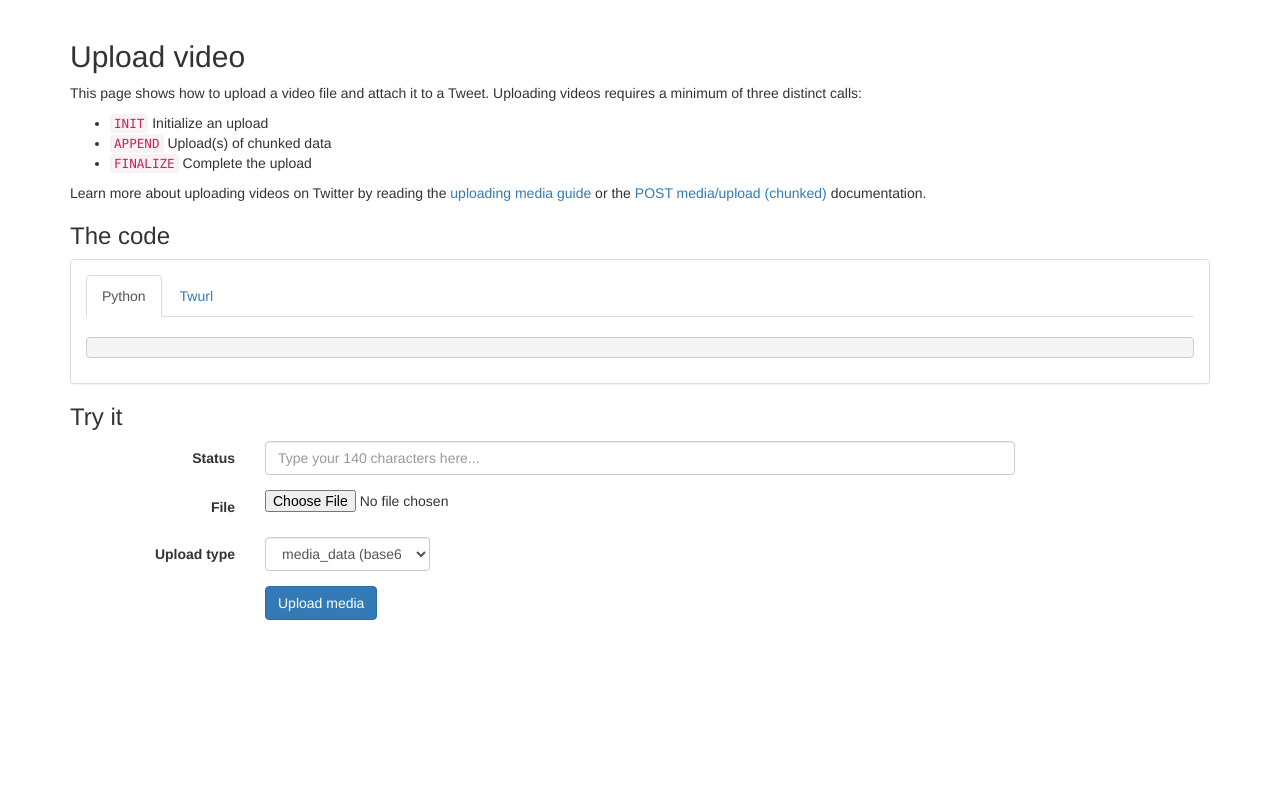
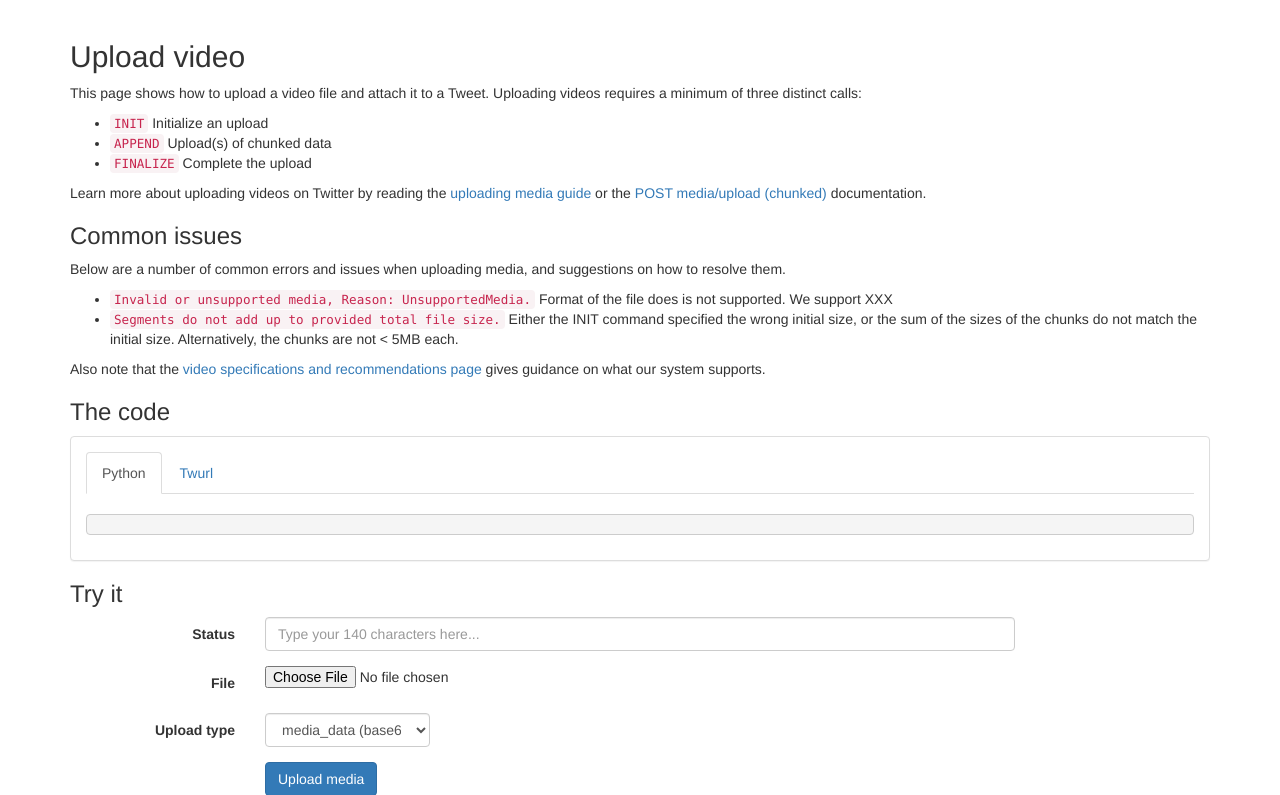
Before and after one commit to twitterml/django-rest-apis, a Django app: template templates/media_video.html in a window 1280 px wide. Shown: the part 52-847 px from the top of the page. Before the commit the page ends 672 px from the top, so only its background shows below. Run offline with Django 3.2, Linux system fonts and the light colour scheme; the template is opened without the code that fills it: values that come from a table or form of the project are taken from there, others are empty; some libraries are stand-ins or nearby versions.

Commit message:
updates to video errors

```diff
--- a/templates/media_video.html
+++ b/templates/media_video.html
@@ -20,6 +20,24 @@ requires a minimum of three distinct calls:
 Learn more about uploading videos on Twitter by reading the
 <a href="https://dev.twitter.com/rest/public/uploading-media#chunkedupload" target="_target">uploading media guide</a> or the
 <a href="https://dev.twitter.com/rest/reference/post/media/upload-chunked" target="_target">POST media/upload (chunked)</a> documentation.</p>
+
+<h3>Common issues</h3>
+
+<p>Below are a number of common errors and issues when uploading media, and suggestions on how to resolve them.</p>
+
+<ul>
+<li><code>Invalid or unsupported media, Reason: UnsupportedMedia.</code> Format of the file does is not supported. We support XXX
+<li><code>Segments do not add up to provided total file size.</code> Either the INIT command specified the wrong initial size,
+or the sum of the sizes of the chunks do not match the initial size. Alternatively, the chunks are not < 5MB each.
+<!--
+<li><code>media type unrecognized.</code> TBD
+<li><code></code> TBD
+<li><code></code> TBD
+-->
+</ul>
+
+<p>Also note that the <a href="https://dev.twitter.com/rest/public/uploading-media#videorecs" target="_target">video specifications
+and recommendations page</a> gives guidance on what our system supports.
 
 <h3>The code</h3>
 
```
